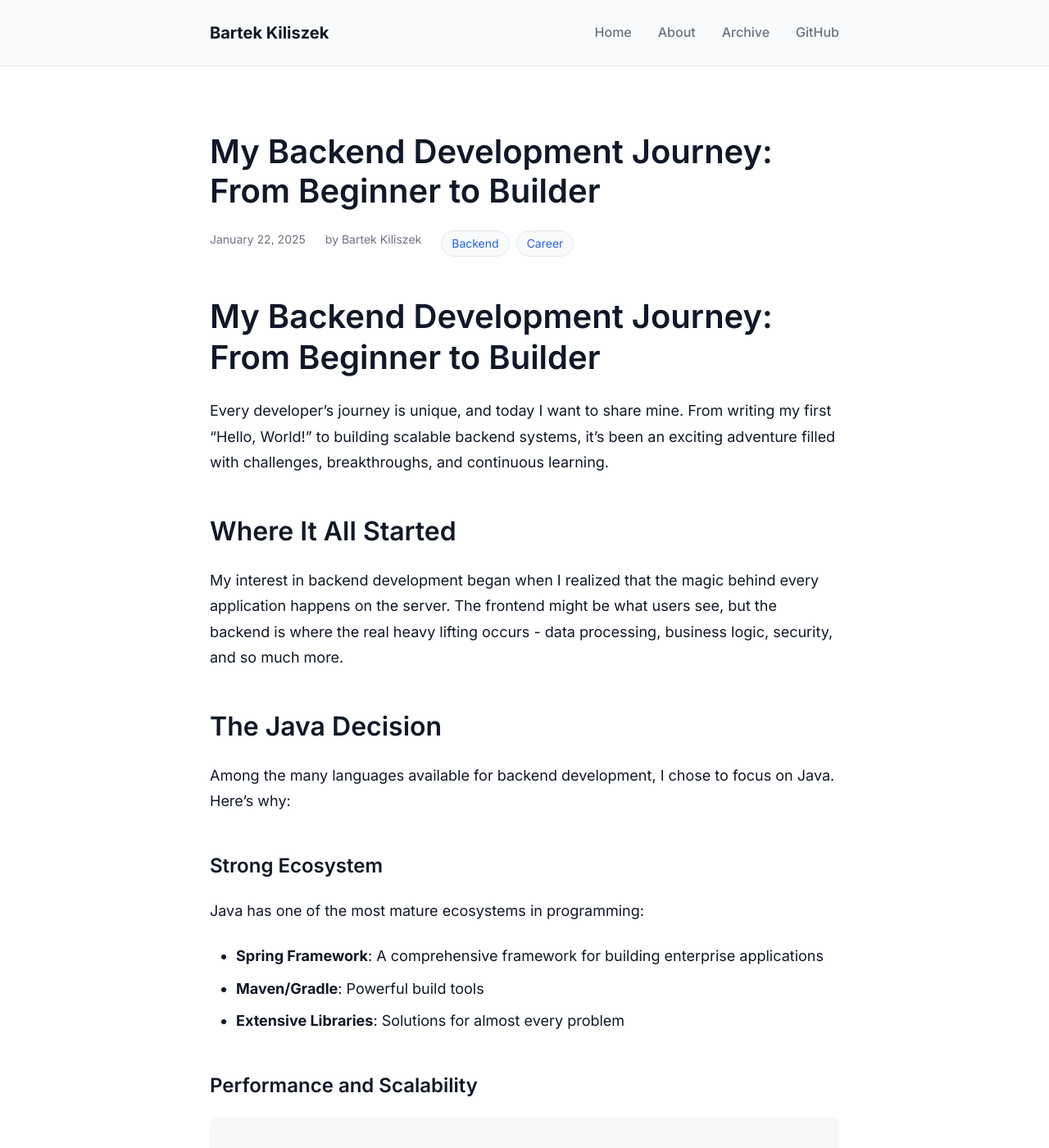
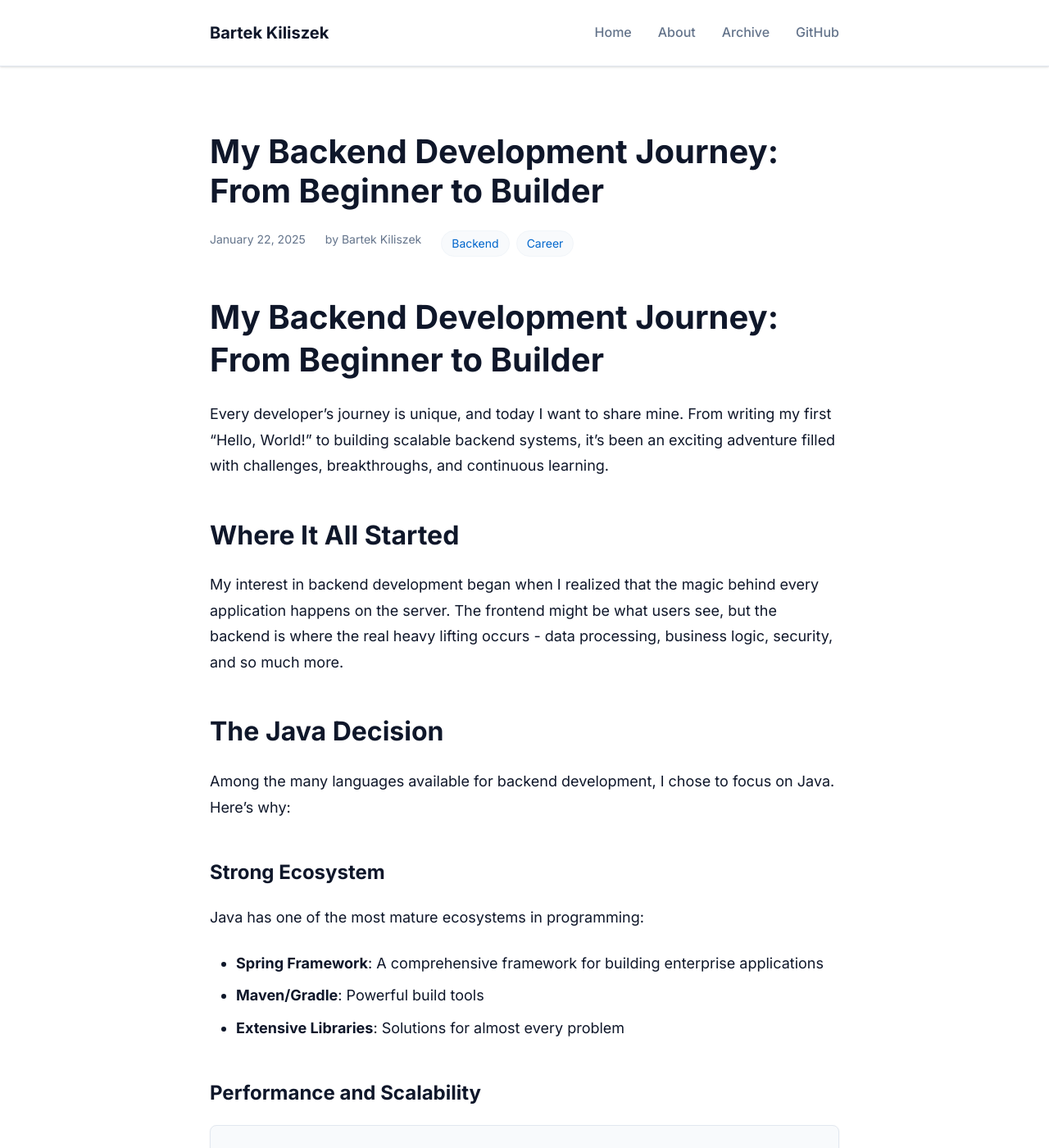
Before and after one commit to bartekkiliszek/bartekkiliszek.github.io, a Jekyll site: the page built from _posts/2025-01-22-backend-development-journey.md, in a window 1280 px wide and 1400 px high. Shown: the whole window at 82% size. Built offline with Jekyll 4.4.1, drawn with Linux system fonts in a browser that asks for light colours.

Commit message:
Update color scheme and typography for improved theme consistency and readability

```diff
--- a/assets/css/style.css
+++ b/assets/css/style.css
@@ -6,16 +6,18 @@
 }
 
 :root {
-    /* Color Scheme */
-    --color-primary: #2563eb;
-    --color-primary-dark: #1d4ed8;
-    --color-secondary: #10b981;
+    /* Color Scheme - Optimized Light Theme */
+    --color-primary: #0066cc;
+    --color-primary-dark: #0052a3;
+    --color-secondary: #059669;
     --color-background: #ffffff;
-    --color-surface: #f9fafb;
-    --color-text: #111827;
-    --color-text-muted: #6b7280;
-    --color-border: #e5e7eb;
-    --color-code-bg: #f3f4f6;
+    --color-surface: #f8fafc;
+    --color-surface-elevated: #ffffff;
+    --color-text: #0f172a;
+    --color-text-muted: #64748b;
+    --color-border: #e2e8f0;
+    --color-border-light: #f1f5f9;
+    --color-code-bg: #f1f5f9;
 
     /* Typography */
     --font-sans: 'Inter', -apple-system, BlinkMacSystemFont, 'Segoe UI', Roboto, sans-serif;
@@ -38,12 +40,14 @@
 /* Dark Mode Support */
 @media (prefers-color-scheme: dark) {
     :root {
-        --color-background: #111827;
-        --color-surface: #1f2937;
-        --color-text: #f9fafb;
-        --color-text-muted: #9ca3af;
-        --color-border: #374151;
-        --color-code-bg: #1f2937;
+        --color-background: #0f172a;
+        --color-surface: #1e293b;
+        --color-surface-elevated: #334155;
+        --color-text: #f1f5f9;
+        --color-text-muted: #94a3b8;
+        --color-border: #334155;
+        --color-border-light: #475569;
+        --color-code-bg: #1e293b;
     }
 }
 
@@ -59,10 +63,11 @@ body {
 }
 
 h1, h2, h3, h4, h5, h6 {
-    font-weight: 600;
-    line-height: 1.25;
+    font-weight: 700;
+    line-height: 1.3;
     margin-top: var(--spacing-lg);
     margin-bottom: var(--spacing-md);
+    color: var(--color-text);
 }
 
 h1 { font-size: 2.5rem; }
@@ -89,19 +94,12 @@ a:hover {
 
 /* Header */
 .site-header {
-    background-color: var(--color-surface);
+    background-color: var(--color-surface-elevated);
     border-bottom: 1px solid var(--color-border);
     position: sticky;
     top: 0;
     z-index: 100;
-    backdrop-filter: blur(10px);
-    background-color: rgba(249, 250, 251, 0.95);
-}
-
-@media (prefers-color-scheme: dark) {
-    .site-header {
-        background-color: rgba(31, 41, 55, 0.95);
-    }
+    box-shadow: 0 1px 3px 0 rgba(0, 0, 0, 0.1), 0 1px 2px 0 rgba(0, 0, 0, 0.06);
 }
 
 .nav-container {
@@ -222,7 +220,7 @@ a:hover {
     border-radius: 1rem;
     font-size: 0.875rem;
     color: var(--color-primary);
-    border: 1px solid var(--color-border);
+    border: 1px solid var(--color-border-light);
 }
 
 .post-content {
@@ -272,6 +270,8 @@ code {
     background-color: var(--color-code-bg);
     padding: 0.125rem 0.375rem;
     border-radius: 0.25rem;
+    color: var(--color-text);
+    border: 1px solid var(--color-border-light);
 }
 
 pre {
@@ -281,6 +281,7 @@ pre {
     padding: var(--spacing-md);
     overflow-x: auto;
     margin: var(--spacing-md) 0;
+    box-shadow: 0 1px 3px 0 rgba(0, 0, 0, 0.05);
 }
 
 pre code {
@@ -288,6 +289,7 @@ pre code {
     padding: 0;
     font-size: 0.875rem;
     line-height: 1.6;
+    border: none;
 }
 
 /* Post Navigation */
@@ -308,7 +310,7 @@ pre code {
     padding: var(--spacing-sm);
     background-color: var(--color-surface);
     border-radius: 0.5rem;
-    border: 1px solid var(--color-border);
+    border: 1px solid var(--color-border-light);
     transition: var(--transition);
     flex: 1;
 }
@@ -384,7 +386,7 @@ pre code {
     padding: 0.25rem 0.75rem;
     border-radius: 1rem;
     font-size: 0.875rem;
-    border: 1px solid var(--color-border);
+    border: 1px solid var(--color-border-light);
 }
 
 .tag-cloud {
--- a/assets/css/syntax.css
+++ b/assets/css/syntax.css
@@ -2,27 +2,30 @@
 /* Based on GitHub's syntax highlighting theme */
 
 .highlight {
-    background-color: #f6f8fa;
+    background-color: #f8fafc;
+    border: 1px solid #e2e8f0;
     border-radius: 0.5rem;
     padding: 1rem;
     overflow: auto;
     margin: 1.5rem 0;
+    box-shadow: 0 1px 3px 0 rgba(0, 0, 0, 0.05);
 }
 
 @media (prefers-color-scheme: dark) {
     .highlight {
-        background-color: #161b22;
+        background-color: #1e293b;
+        border-color: #334155;
     }
 }
 
-.highlight .c { color: #6a737d; font-style: italic } /* Comment */
-.highlight .err { color: #b31d28; background-color: #ffeef0 } /* Error */
-.highlight .k { color: #d73a49; font-weight: bold } /* Keyword */
-.highlight .o { color: #d73a49 } /* Operator */
-.highlight .cm { color: #6a737d; font-style: italic } /* Comment.Multiline */
-.highlight .cp { color: #d73a49; font-weight: bold } /* Comment.Preproc */
-.highlight .c1 { color: #6a737d; font-style: italic } /* Comment.Single */
-.highlight .cs { color: #6a737d; font-weight: bold; font-style: italic } /* Comment.Special */
+.highlight .c { color: #64748b; font-style: italic } /* Comment */
+.highlight .err { color: #dc2626; background-color: #fef2f2 } /* Error */
+.highlight .k { color: #0066cc; font-weight: bold } /* Keyword */
+.highlight .o { color: #0066cc } /* Operator */
+.highlight .cm { color: #64748b; font-style: italic } /* Comment.Multiline */
+.highlight .cp { color: #0066cc; font-weight: bold } /* Comment.Preproc */
+.highlight .c1 { color: #64748b; font-style: italic } /* Comment.Single */
+.highlight .cs { color: #64748b; font-weight: bold; font-style: italic } /* Comment.Special */
 .highlight .gd { color: #b31d28; background-color: #ffeef0 } /* Generic.Deleted */
 .highlight .gd .x { color: #b31d28; background-color: #ffeef0 } /* Generic.Deleted.Specific */
 .highlight .ge { font-style: italic } /* Generic.Emph */
@@ -43,15 +46,15 @@
 .highlight .kt { color: #d73a49; font-weight: bold } /* Keyword.Type */
 .highlight .ld { color: #032f62 } /* Literal.Date */
 .highlight .m { color: #005cc5 } /* Literal.Number */
-.highlight .s { color: #032f62 } /* Literal.String */
-.highlight .na { color: #22863a } /* Name.Attribute */
-.highlight .nb { color: #005cc5 } /* Name.Builtin */
-.highlight .nc { color: #6f42c1; font-weight: bold } /* Name.Class */
-.highlight .no { color: #005cc5 } /* Name.Constant */
-.highlight .nd { color: #6f42c1; font-weight: bold } /* Name.Decorator */
-.highlight .ni { color: #005cc5 } /* Name.Entity */
-.highlight .ne { color: #6f42c1; font-weight: bold } /* Name.Exception */
-.highlight .nf { color: #6f42c1; font-weight: bold } /* Name.Function */
+.highlight .s { color: #059669 } /* Literal.String */
+.highlight .na { color: #059669 } /* Name.Attribute */
+.highlight .nb { color: #0066cc } /* Name.Builtin */
+.highlight .nc { color: #7c3aed; font-weight: bold } /* Name.Class */
+.highlight .no { color: #0066cc } /* Name.Constant */
+.highlight .nd { color: #7c3aed; font-weight: bold } /* Name.Decorator */
+.highlight .ni { color: #0066cc } /* Name.Entity */
+.highlight .ne { color: #7c3aed; font-weight: bold } /* Name.Exception */
+.highlight .nf { color: #7c3aed; font-weight: bold } /* Name.Function */
 .highlight .nl { color: #005cc5 } /* Name.Label */
 .highlight .nn { color: #6f42c1 } /* Name.Namespace */
 .highlight .nx { color: #22863a } /* Name.Other */
@@ -146,17 +149,17 @@
 
 /* Line numbers */
 .highlight .lineno {
-    color: #6a737d;
+    color: #94a3b8;
     display: inline-block;
     padding-right: 1rem;
     margin-right: 1rem;
-    border-right: 1px solid #e1e4e8;
+    border-right: 1px solid #e2e8f0;
     user-select: none;
 }
 
 @media (prefers-color-scheme: dark) {
     .highlight .lineno {
-        color: #8b949e;
-        border-right-color: #30363d;
+        color: #64748b;
+        border-right-color: #334155;
     }
 }
```
